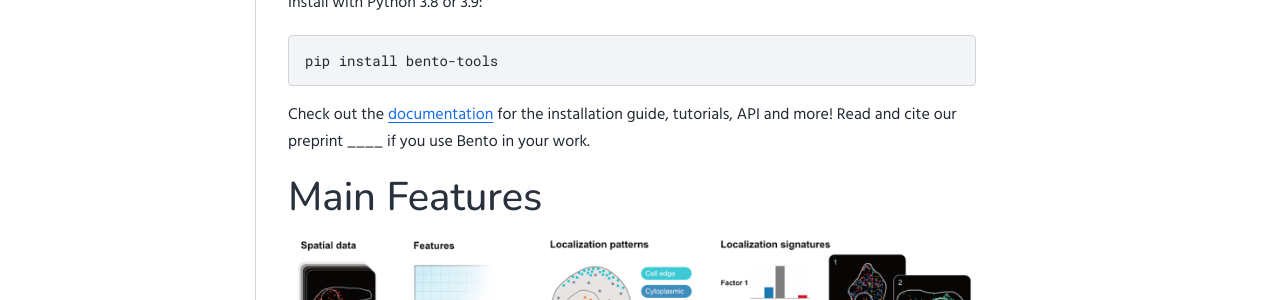
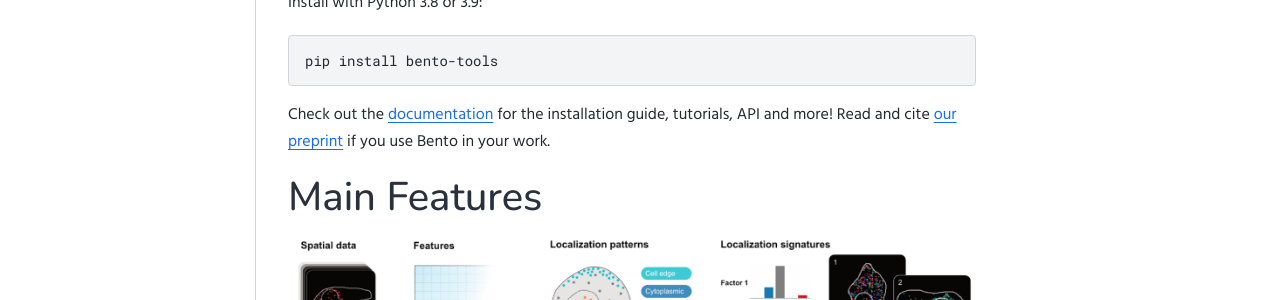
Before and after one commit to ckmah/bento-tools, a Sphinx documentation site: the page built from docs/source/index.md, in a window 1280 px wide and 1079 px high. Shown: the part 297-597 px from the top of the window. Built offline with Sphinx 7.4.7 and the Sphinx Book theme 1.1.4, drawn with Linux system fonts in a browser that asks for light colours; pages that are not in the unit, such as notebooks, are missing from menus; part of the change alters nothing that is shown.

````diff
--- a/docs/source/index.md
+++ b/docs/source/index.md
@@ -16,7 +16,7 @@ Install with Python 3.8 or 3.9:
 pip install bento-tools
 ```
 
-Check out the [documentation](https://bento-tools.readthedocs.io/en/latest/) for the installation guide, tutorials, API and more! Read and cite our preprint ____ if you use Bento in your work.
+Check out the [documentation](https://bento-tools.readthedocs.io/en/latest/) for the installation guide, tutorials, API and more! Read and cite [our preprint](https://doi.org/10.1101/2022.06.10.495510) if you use Bento in your work.
 
 
 # Main Features
````
